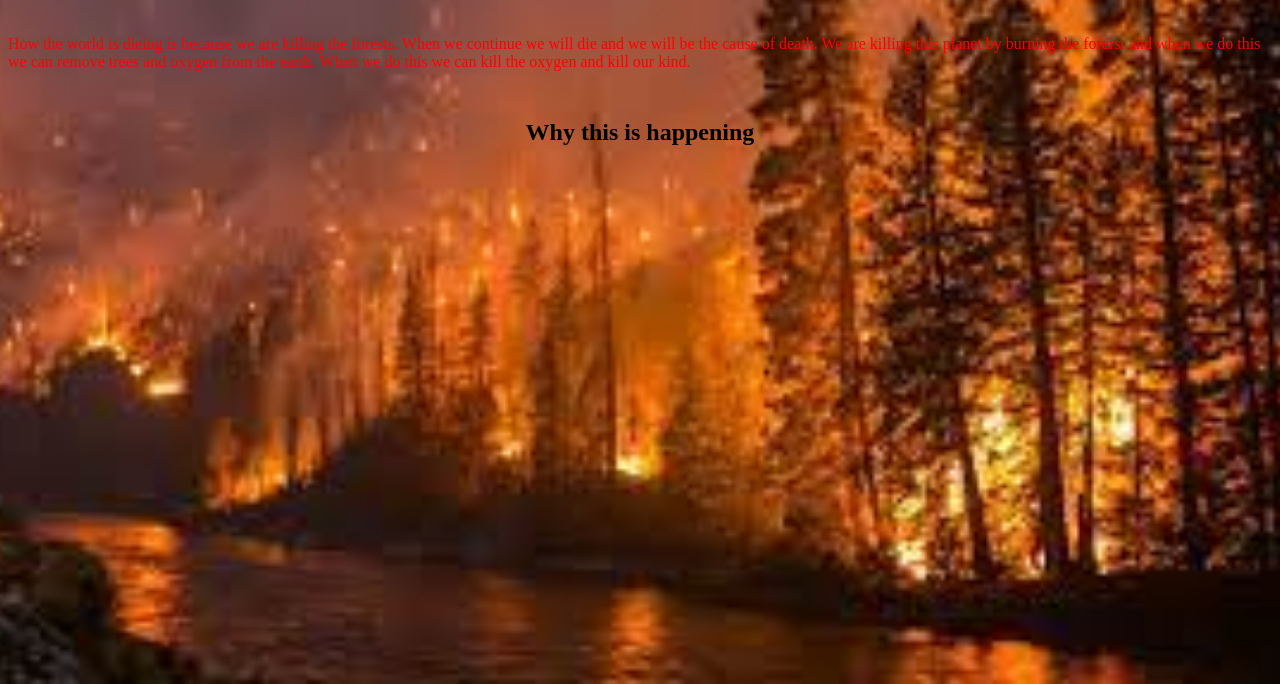
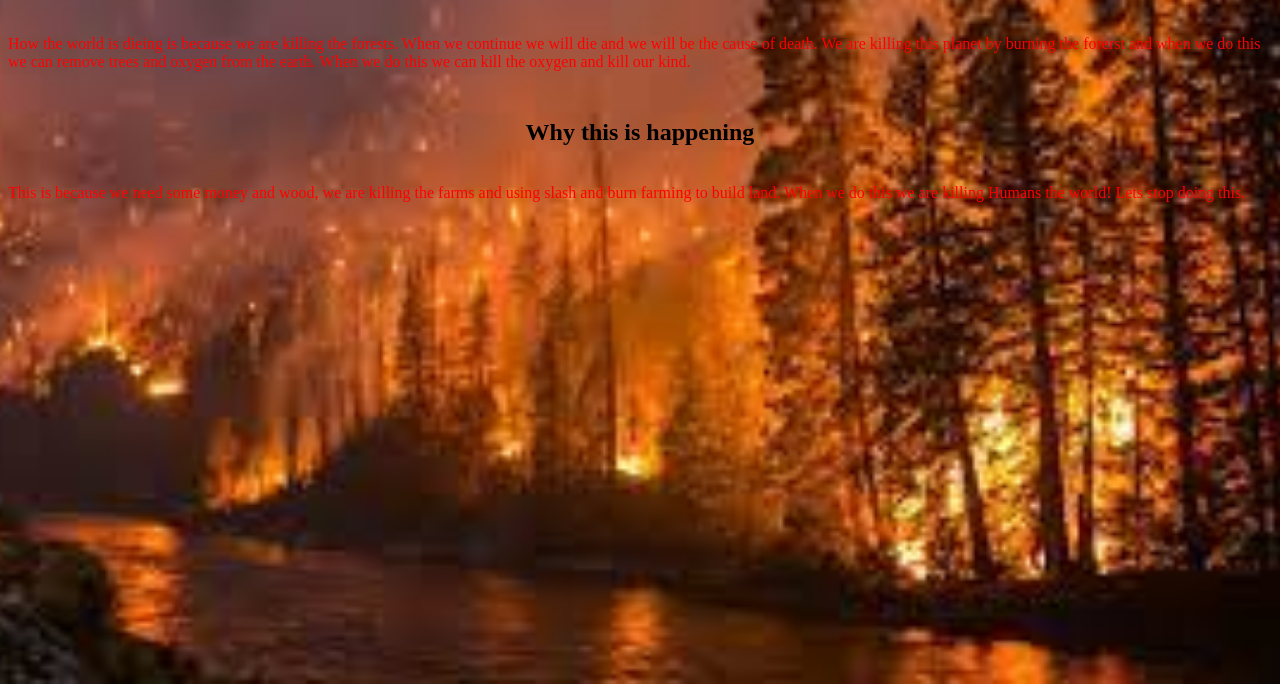
Before and after one commit to TheManGamer03/HTML-SS, a plain HTML site: page index.html in a window 1280 px wide. Shown: the part 116-800 px from the top of the page. Drawn offline with Linux system fonts and the light colour scheme.

Commit message:
Fixed style and put some details

```diff
--- a/index.html
+++ b/index.html
@@ -13,8 +13,9 @@
             <l class="pline">How the world is dieing is because we are killing the forests. When we continue we will die and we will be the cause of death. We are killing this planet by burning the forerst and when we do this we can remove trees and oxygen from the earth. When we do this we can kill the oxygen and kill our kind.</l>
             <br>
             <br>
-            <h2 class="ph2">Why this is happening</l>
-
+            <h2 class="ph2">Why this is happening</h2>
+              <br>
+              <l class="pline2"> This is because we need some money and wood, we are killing the farms and using slash and burn farming to build land. When we do this we are killing Humans the world! Lets stop doing this.</l>
             </p>
         </body>
 </html>
--- a/style.css
+++ b/style.css
@@ -17,3 +17,8 @@ background-size: cover;
   text-align: center;
   padding-top: 10px;
 }
+.pline2 {
+  text-align: left;
+  color: red;
+  padding-top: 10px;
+}
```
